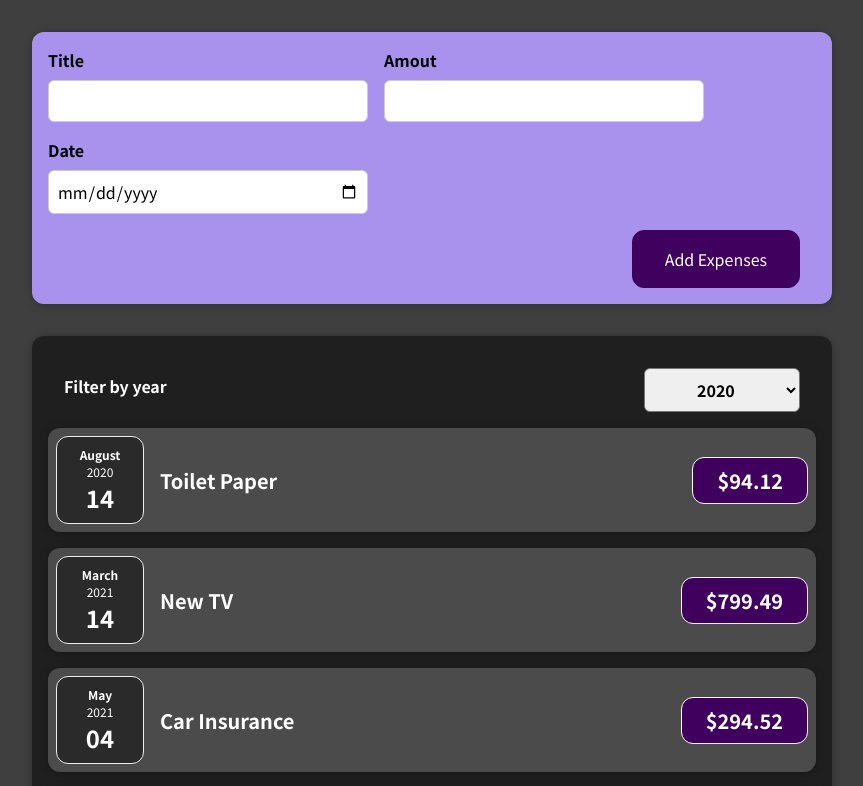
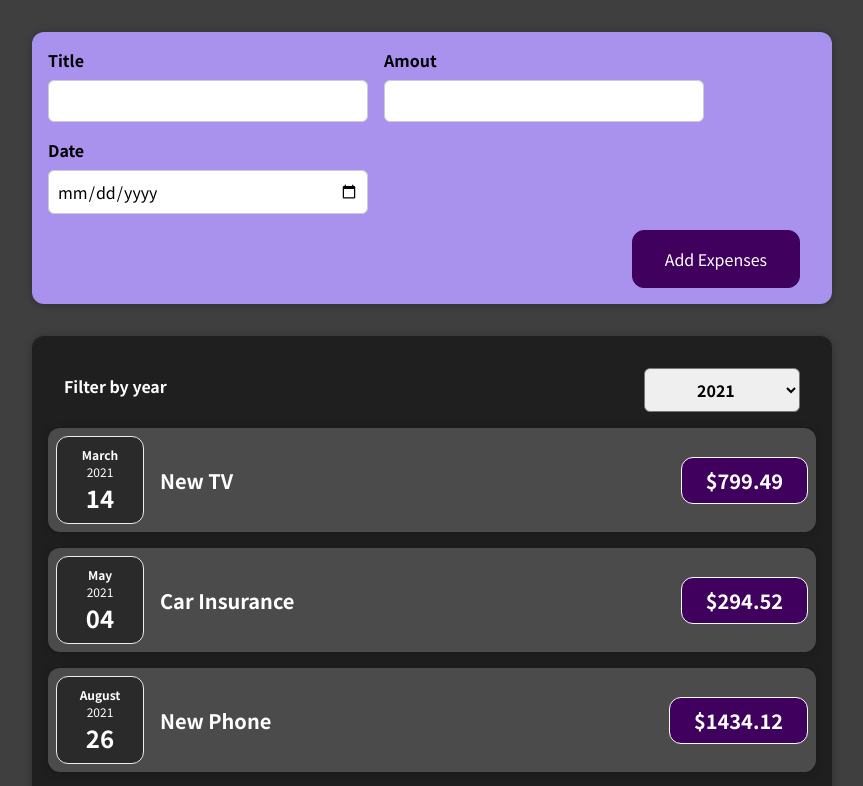
Before and after one commit to minjuice1/Learning_React_by_Maximilian, a React (Create React App) app: page / in a window 1280 px wide. Shown: the top 786 px of the page, without its empty margins (208-1071 px from the left). Built offline with nearby package versions, Linux system fonts and the light colour scheme.

Commit message:
filter메서드 추가 / filter by year

```diff
--- a/src/components/Expenses/Expenses.js
+++ b/src/components/Expenses/Expenses.js
@@ -5,10 +5,14 @@
 import ExpensesFilter from "./ExpensesFilter";
 
 const Expenses = (props) => {
-	const [filteredYear, setFilteredYear] = useState("2020");
+	const [filteredYear, setFilteredYear] = useState("2021");
 	const filterChangeHandler = (selectedYear) => {
 		setFilteredYear(selectedYear);
 	};
+
+	const filterExpenses = props.items.filter((expense) => {
+		return expense.date.getFullYear().toString() === filteredYear;
+	});
 
 	return (
 		<div>
@@ -18,7 +22,7 @@
 					onChangeFilter={filterChangeHandler}
 				/>
 				{/* map를 사용해서 데이터 목록을 동적으로 출력 */}
-				{props.items.map((expense) => (
+				{filterExpenses.map((expense) => (
 					<ExpenseItem
 						key={expense.id}
 						title={expense.title}
```
Also changed, not shown: 1 other file (tests, documents, lock files or other folders).
